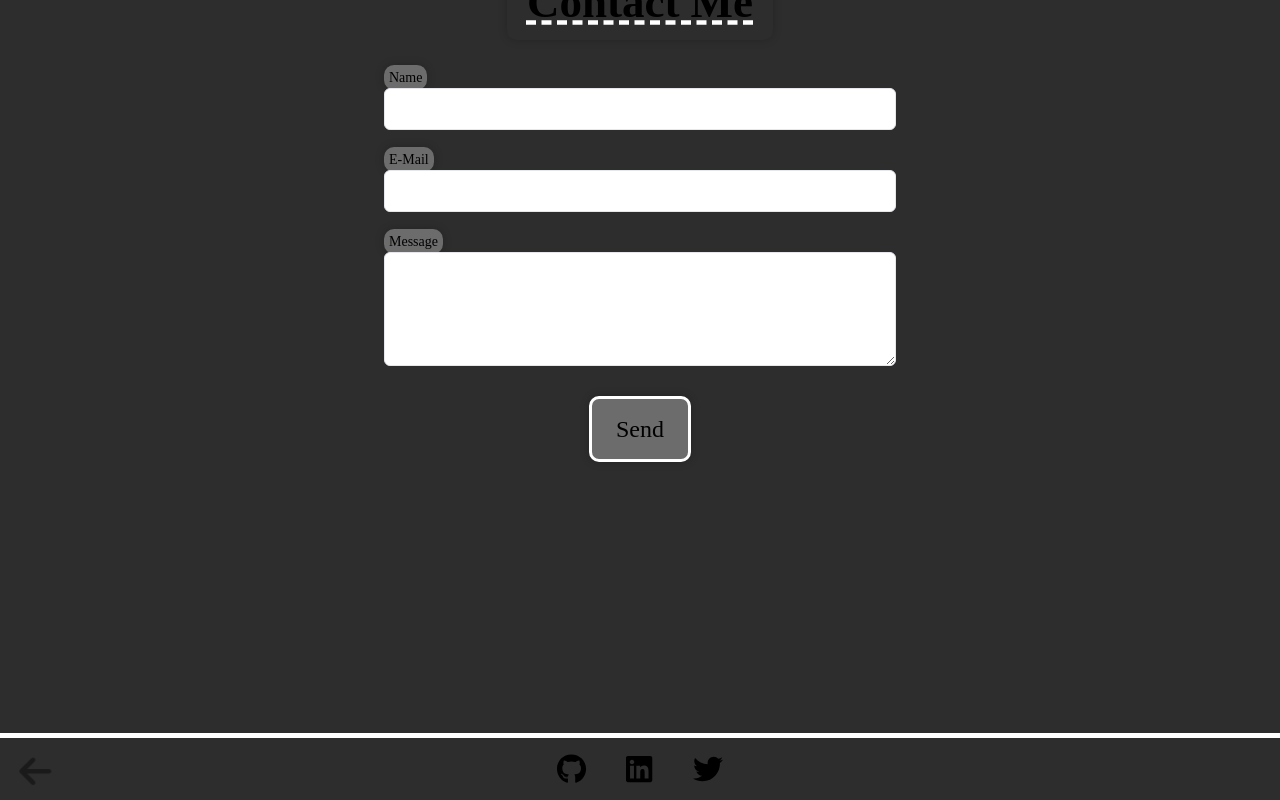
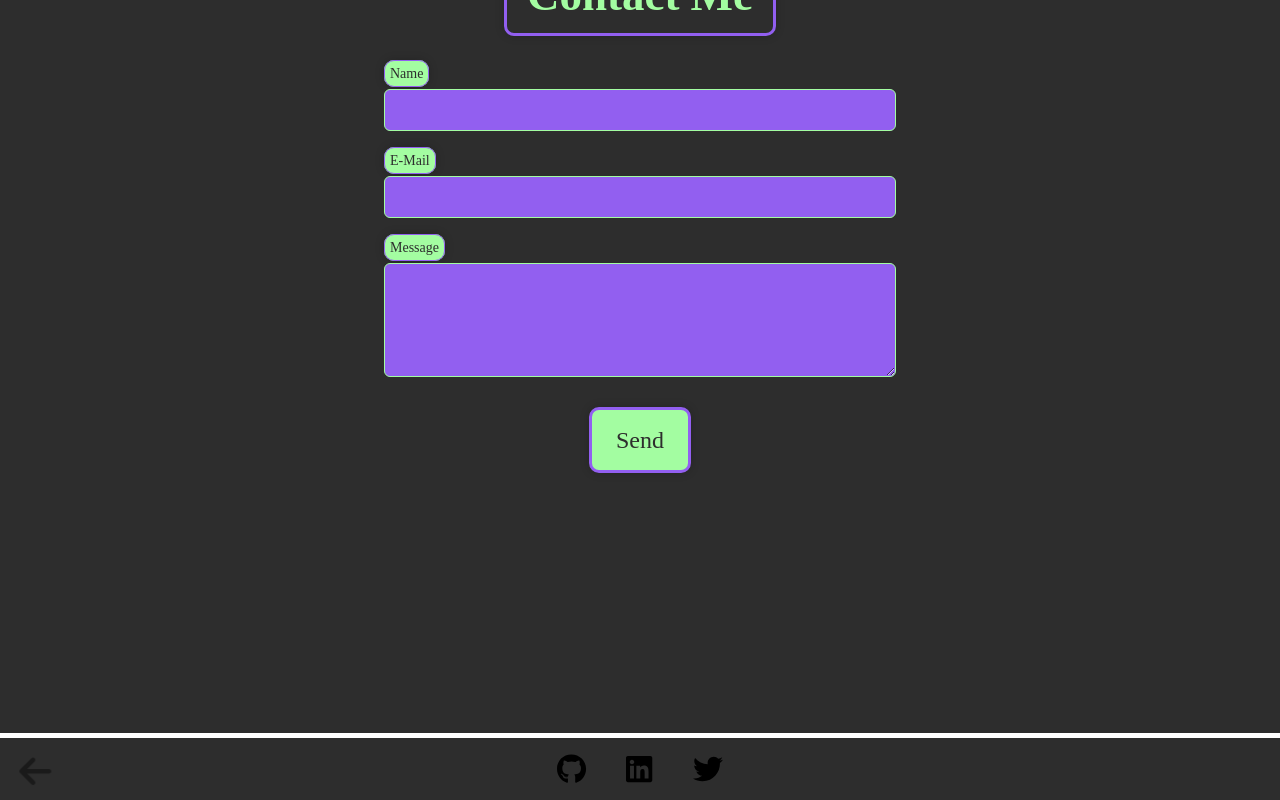
Before and after one commit to AveryNewhart/new-portfolio, a Vue app: page / in a window 1280 px wide. Both pictures are taken after a click on the button "Contact". Shown: the part 188-988 px from the top of the page. Built offline with nearby package versions, Linux system fonts and the light colour scheme; a web font is replaced by a local one.

Commit message:
contact page color scheme updated

```diff
--- a/src/components/Contact.vue
+++ b/src/components/Contact.vue
@@ -86,6 +86,10 @@ h1 {
 
 .userInputs {
   font-family: 'Gauegu';
+  background-color: #925ff0;
+  border: 1px solid #a3fda1;
+  color: white;
+  margin-top: 5px;
 }
 
 .mainConDiv {
@@ -98,7 +102,10 @@ h1 {
 
 .theLabels {
   font-family: 'Gaegu';
-  background-color: rgba(255, 255, 255, 0.3); /* Brighter background with the same translucency */
+  /* background-color: rgba(255, 255, 255, 0.3); Brighter background with the same translucency */
+  background-color: #a3fda1;
+  border: 1px solid #925ff0;
+  color: #2d2d2d;
   box-shadow: 0 0 10px rgba(0, 0, 0, 0.2); /* Shadow effect */
   padding: 5px;
   border-radius: 10px;
@@ -107,27 +114,34 @@ h1 {
 .conHead {
   margin-top: -30vh;
   font-family: 'Gaegu';
-  text-decoration: dashed underline white;
+  /* text-decoration: dashed underline white; */
+  color: #a3fda1;
+  border: 3px solid #925ff0;
 }
 
 .contactBut {
-  background-color: rgba(255, 255, 255, 0.3); /* Brighter background with the same translucency */
+  /* background-color: rgba(255, 255, 255, 0.3); Brighter background with the same translucency */
+  background-color: #a3fda1;
+  border: 3px solid #925ff0;
+  color: #2d2d2d;
   box-shadow: 0 0 10px rgba(0, 0, 0, 0.2); /* Shadow effect */
   border-radius: 10px;
-  border: 3px solid white;
+  /* border: 3px solid white; */
   font-family: 'Gaegu';
   font-size: 1.5rem;
 }
 
 .contactBut:hover {
-  background-image: linear-gradient(30deg,#f5b6b3,#6272fc);
+  /* background-image: linear-gradient(30deg,#f5b6b3,#6272fc); */
+  background-color: #925ff0;
+  border: 3px solid #a3fda1;
   transform: scale(0.9);
   transition-duration: 1s ease-out;
   /* box-shadow: #030557 0px 25px 35px -13px; */
   color:#ffffeb;
-  border:0.1px  #6e0175;
+  /* border:0.1px  #6e0175;
   -webkit-tap-highlight-color: transparent;
-  animation-play-state: paused;
+  animation-play-state: paused; */
 }
 
 input:focus,
```
